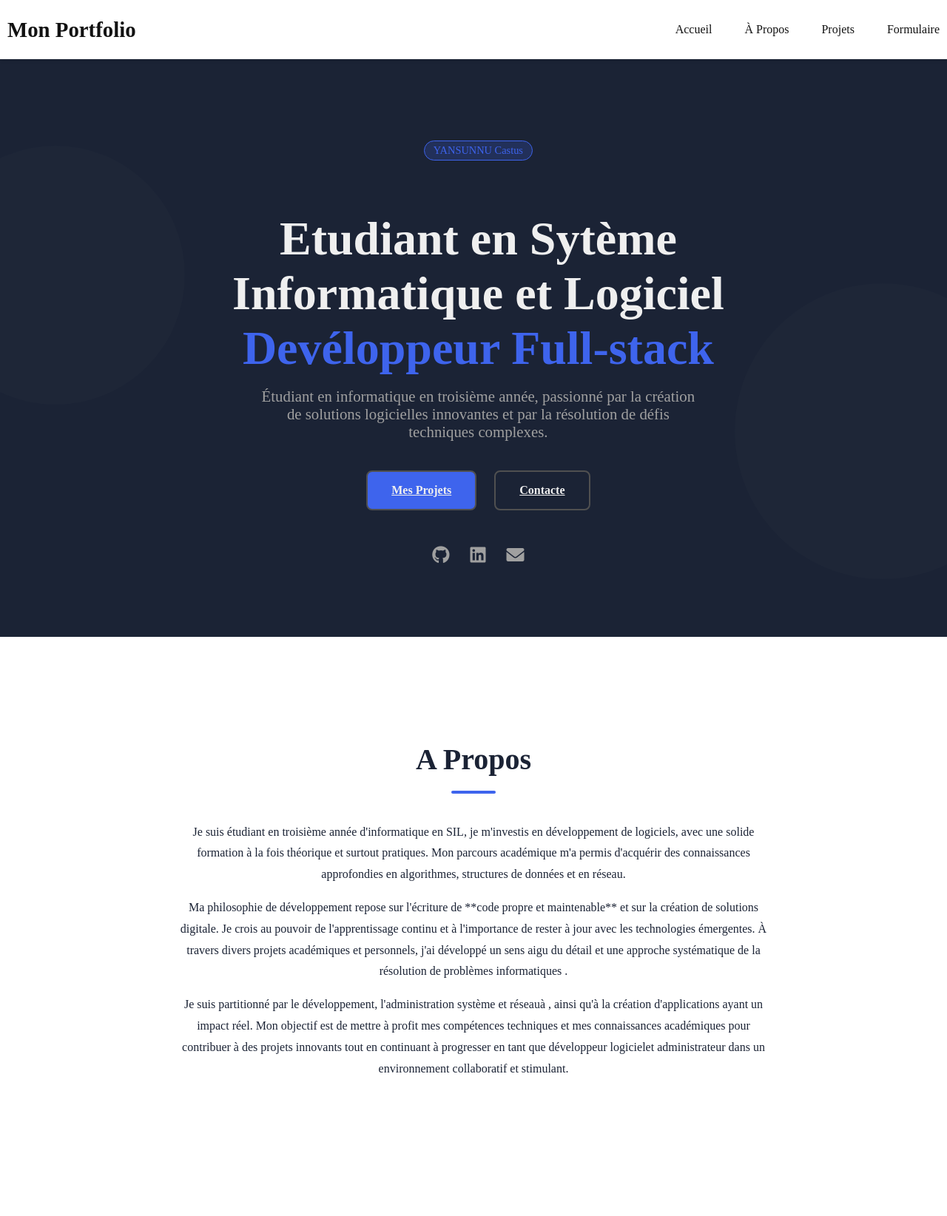
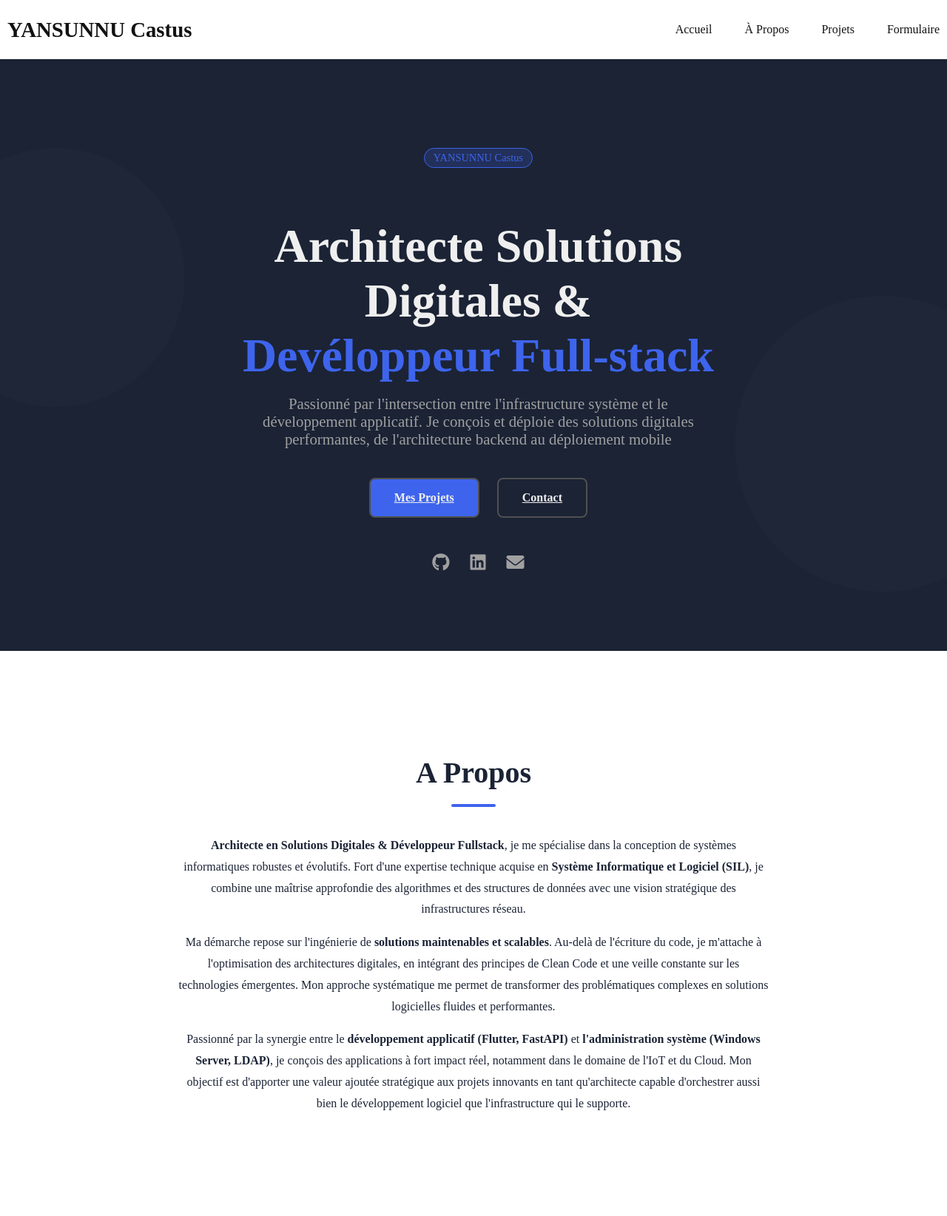
Before and after one commit to castusyansunnu/Portfolio, a PHP site: page / in a window 1280 px wide. Shown: the top 1644 px of the page at 74% size. Run offline with PHP 8.4, Linux system fonts and the light colour scheme.

Commit message:
mise ajour du menu henberg

```diff
--- a/index.css
+++ b/index.css
@@ -45,7 +45,7 @@ body{
     align-items: center;
 
     /* Hauteur pour qu'elle prenne presque tout l'écran */
-    min-height: 9vh;
+    min-height: 100vh;
 
 
     background-color: var(--couleur-secondaire);
@@ -162,7 +162,7 @@ body{
     position: sticky;
     top: 0;
     z-index: 100; /* Assure que le header est au-dessus de tout le contenu */
-    overflow-y: scroll;
+    overflow-y: visible;
 
     /* Fond blanc comme demandé */
     background-color: var(--couleur-header);
@@ -275,6 +275,10 @@ body{
     /* Classe qui sera ajoutée/retirée par JavaScript pour afficher le menu */
     .menu.active {
         display: flex; /* Affiche le menu sous forme de liste verticale */
+    }
+
+    .contenueusection-hero h1{
+        font-size: 2.9rem;
     }
 
 }
@@ -780,7 +784,7 @@ body{
 /* --- 11. PIED DE PAGE (FOOTER) --- */
 
 .main-footer {
-    width: 101vw;
+    width: 100vw;
     background-color: var(--couleur-d-arière-plan); /* Utilisation du fond sombre */
     color: #ffffff; /* Texte clair */
     padding: 4rem 0 0; /* Pas de padding en bas pour laisser la ligne des droits d'auteur */
--- a/index.html
+++ b/index.html
@@ -3,7 +3,7 @@
 <head>
     <meta charset="UTF-8">
     <meta name="viewport" content="width=device-width, initial-scale=1.0">
-    <title>Mon Portfolio</title>
+    <title>YANSUNNU Castus</title>
     <link rel="stylesheet" href="https://cdnjs.cloudflare.com/ajax/libs/font-awesome/6.0.0-beta3/css/all.min.css">
     <link rel="stylesheet" href="index.css">
     <script src="script.js" defer ></script>
@@ -12,17 +12,17 @@
    <header class="header">
     <div class="contener">
         <h1 class="logo">
-            <a href="#hero">Mon Portfolio</a> </h1>
+            <a href="#hero">YANSUNNU Castus</a> </h1>
 
         <button class="menu-toggle" aria-label="Toggle navigation">
             <i class="fas fa-bars"></i>
         </button>
 
-        <nav class="menu active" id="nav-menu">
-            <a href="#hero">Accueil</a>
-            <a href="#about">À Propos</a>
-            <a href="#projects">Projets</a>
-            <a href="#contact">Formulaire</a>
+        <nav class="menu" id="nav-menu">
+            <a href="#Acceuil">Accueil</a>
+            <a href="#Apropos">À Propos</a>
+            <a href="#Projets">Projets</a>
+            <a href="#contacte">Formulaire</a>
         </nav>
     </div>
 </header>
@@ -32,16 +32,17 @@
         <div class="contenueusection-hero">
                     <p class="non-prenom">YANSUNNU Castus</p>
                     <h1>
-                        Etudiant en Sytème Informatique et Logiciel
-                        <span class="texte-coloriè"> Devéloppeur Full-stack</span>
+                       Architecte Solutions Digitales &
+                      <br>  <span class="texte-coloriè"> Devéloppeur Full-stack</span>
                     </h1>
                     <p class="hero-description">
-                        Étudiant en informatique en troisième année,
-                        passionné par la création de solutions logicielles innovantes et par la résolution de défis techniques complexes.
+                      Passionné par l'intersection entre l'infrastructure système et le développement applicatif.
+                     Je conçois et déploie des solutions digitales performantes,
+                     de l'architecture backend au déploiement mobile
                     </p>
                     <div class="hero-connexion">
                         <a href="#Projets"  class="btn btn-primaire">Mes Projets</a>
-                        <a href="#contacte" class="btn btn-secondaire"> Contacte</a>
+                        <a href="#contacte" class="btn btn-secondaire"> Contact</a>
                     </div>
 
                     <div class="hero-icone">
@@ -57,19 +58,17 @@
         <div class="conteneur-propos">
             <h2 class="titre"> A Propos</h2>
             <p class="paragraphe1">
-                Je suis étudiant en troisième année d'informatique en SIL,
-                 je m'investis en  développement de logiciels, avec une solide formation à la fois  théorique et surtout  pratiques.
-                 Mon parcours académique m'a permis d'acquérir des connaissances approfondies en algorithmes, structures de données et en réseau.
+                <strong>Architecte en Solutions Digitales & Développeur Fullstack</strong>, je me spécialise dans la conception de systèmes informatiques robustes et évolutifs.
+                Fort d'une expertise technique acquise en <strong>Système Informatique et Logiciel (SIL)</strong>, je combine une maîtrise approfondie des algorithmes et des structures de données avec une vision stratégique des infrastructures réseau.
             </p>
             <p>
-                Ma philosophie de développement repose sur l'écriture de **code propre et maintenable** et sur la création de solutions digitale.
-                Je crois au pouvoir de l'apprentissage continu et à l'importance de rester à jour avec les technologies émergentes.
-                 À travers divers projets académiques et personnels, j'ai développé un sens aigu du détail et une approche systématique de la résolution de problèmes informatiques .
+                Ma démarche repose sur l'ingénierie de <strong>solutions maintenables et scalables</strong>.
+                Au-delà de l'écriture du code, je m'attache à l'optimisation des architectures digitales, en intégrant des principes de Clean Code et une veille constante sur les technologies émergentes.
+                Mon approche systématique me permet de transformer des problématiques complexes en solutions logicielles fluides et performantes.
             </p>
             <p>
-                Je suis partitionné par le  développement, l'administration système et réseauà , ainsi qu'à la création d'applications ayant un impact réel.
-                 Mon objectif est de mettre à profit mes compétences techniques et mes connaissances académiques pour contribuer à des projets innovants tout en continuant à progresser
-                 en tant que développeur logicielet administrateur dans un environnement collaboratif et stimulant.
+                Passionné par la synergie entre le <strong>développement applicatif (Flutter, FastAPI)</strong> et <strong>l'administration système (Windows Server, LDAP)</strong>, je conçois des applications à fort impact réel, notamment dans le domaine de l'IoT et du Cloud.
+                 Mon objectif est d'apporter une valeur ajoutée stratégique aux projets innovants en tant qu'architecte capable d'orchestrer aussi bien le développement logiciel que l'infrastructure qui le supporte.
             </p>
         </div>
     </section>
@@ -87,7 +86,7 @@
                 <div class="card-icon-wrapper"><i class="fas fa-code"></i></div>
                 <h3>Languages</h3>
                 <ul class="competence-liste">
-                    <li><i class="fab fa-python"></i>Python</li>
+                    <li><i class="fab fa-python"></i>Dart</li>
                     <li><i class="fab fa-java"></i>Java</li>
                     <li><i class="fab fa-js-square"></i>JavaScript</li>
                     <li><i class="fas fa-database"></i>SQL</li>
@@ -103,7 +102,7 @@
                     <li><i class="fab fa-react"></i>React.js</li>
                     <li><i class="fab fa-node-js"></i>Node.js</li>
                     <li><i class="fas fa-leaf"></i>Laravel</li>
-                    <li><i class="fas fa-flask"></i>Django</li>
+                    <li><i class="fas fa-flask"></i>Flutter</li>
                     <li><i class="fas fa-bolt"></i>Express.js</li>
                     <li><i class="fas fa-palette"></i>Tailwind CSS</li>
                 </ul>
@@ -138,8 +137,8 @@
                     <i class="fas fa-shopping-cart"></i>
                 </div>
                 <div class="project-content">
-                    <h3>E-Commerce Platform</h3>
-                    <p>Full-stack e-commerce application with user authentication, product management, shopping cart functionality, and secure payment integration using Stripe API.</p>
+                    <h3>Health Guard – Système IoT de Surveillance de Santé</h3>
+                    <p>Conception et déploiement d'une architecture complète de monitoring de santé en temps réel. Health Guard permet l'acquisition de données biométriques via des capteurs IoT, leur traitement sécurisé en backend et leur visualisation intuitive sur une interface mobile fluide.</p>
                     <div class="project-actions">
                         <a href="#" target="_blank" class="btn btn-primary">Voir la page </a>
                         <a href="#" target="_blank" class="btn btn-dark-outline">Voir le code  <i class="fab fa-github"></i></a></a>
@@ -187,7 +186,7 @@
         <p>
             Téléchargez mon CV complet pour découvrir mon parcours académique en SIL, le détail de mes expériences professionnelles et de mes réalisations techniques.
         </p>
-        <a href="YANSUNNU" download class="btn btn-primary btn-large">
+        <a href="YANSUNNU..pdf" download class="btn btn-primary btn-large">
             <i class="fas fa-file-pdf"></i> Télécharger mon CV
         </a>
     </div>
@@ -196,7 +195,7 @@
           <!--Formulaire de contacy -->
          <section id="contacte" class="section">
     <div class="container">
-        <h2 class="section-title">Formulaire de contacte </h2>
+        <h2 class="section-title">Formulaire de contact </h2>
 
         <form action="#" method="POST" class="contact-form">
 
```
Also changed, not shown: images/12.png (added).
